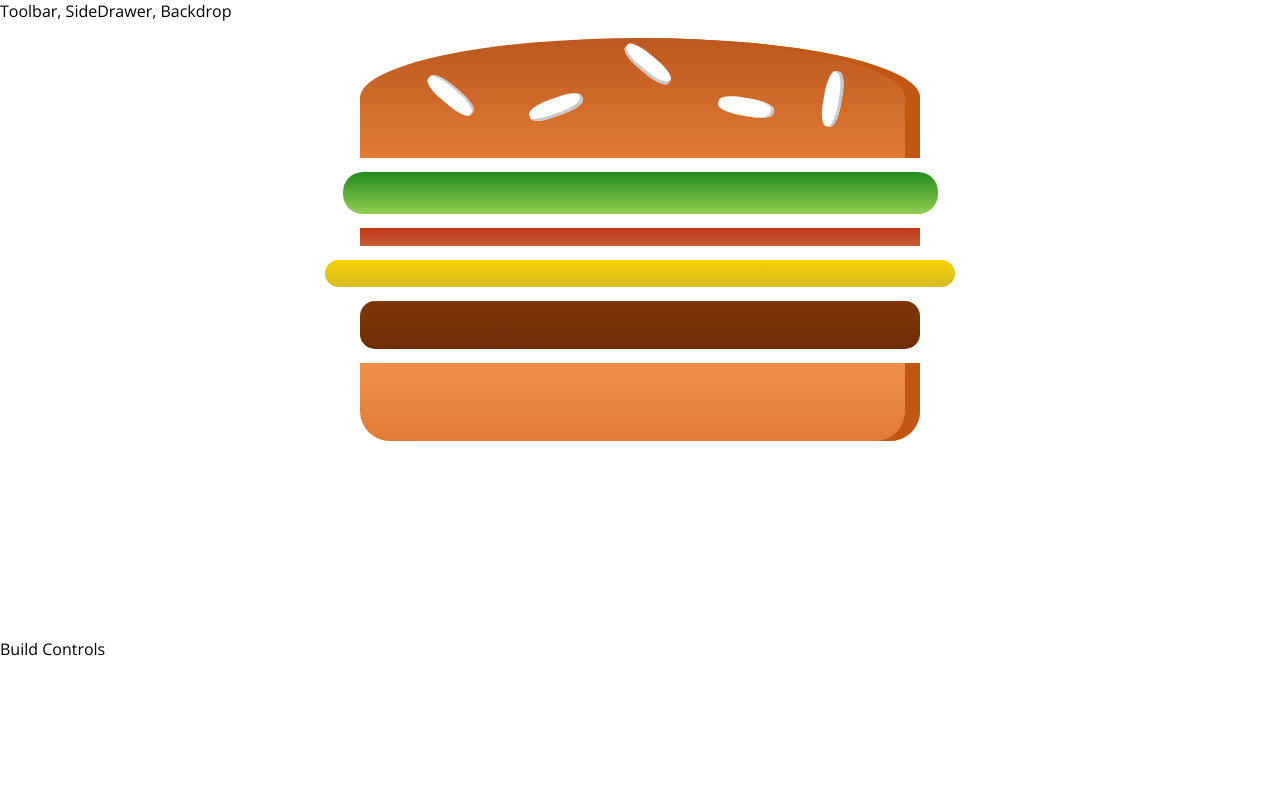
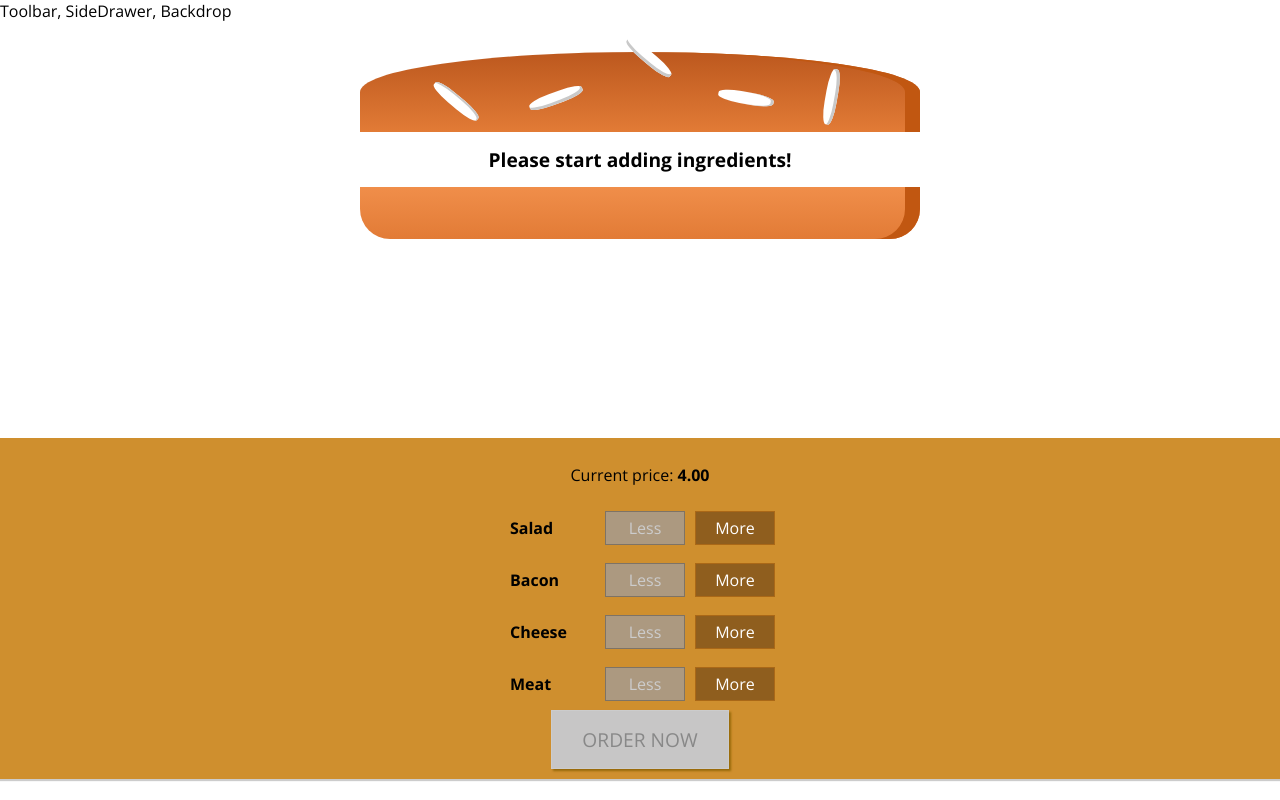
Before and after one commit to rodolfolcrm/burger-builder, a React app: page / in a window 1280 px wide. Built offline with nearby package versions, Linux system fonts and the light colour scheme.

Commit message:
Burger Component new features.

```diff
--- /dev/null
+++ b/src/components/Burger/BuildControls/BuildControl/BuildControl.css
@@ -0,0 +1,56 @@
+.BuildControl {
+    display: flex;
+    justify-content: space-between;
+    align-items: center;
+    margin: 5px 0;
+}
+
+.BuildControl button {
+    display: block;
+    font: inherit;
+    padding: 5px;
+    margin: 0 5px;
+    width: 80px;
+    border: 1px solid #AA6817;
+    cursor: pointer;
+    outline: none;
+}
+
+.BuildControl button:disabled {
+    background-color: #AC9980;
+    border: 1px solid #7E7365;
+    color: #ccc;
+    cursor: default;
+}
+
+.BuildControl button:hover:disabled {
+    background-color: #AC9980;
+    color: #ccc;
+    cursor: not-allowed;
+}
+
+.Label {
+    padding: 10px;
+    font-weight: bold;
+    width: 80px;
+}
+
+.BuildControl .Less {
+    background-color: #D39952;
+    color: white;
+}
+
+.BuildControl .More {
+    background-color: #8F5E1E;
+    color: white;
+}
+
+.BuildControl .Less:hover, .BuildControl .Less:active {
+    background-color: #DAA972;
+    color: white;
+}
+
+.BuildControl .More:hover,.BuildControl .More:active {
+    background-color: #99703F;
+    color: white;
+}
--- /dev/null
+++ b/src/components/Burger/BuildControls/BuildControl/BuildControl.js
@@ -0,0 +1,13 @@
+import React from 'react';
+
+import classes from './BuildControl.css';
+
+const buildControl = (props) => (
+    <div className={classes.BuildControl}>
+        <div className={classes.Label}>{props.label}</div>
+        <button className={classes.Less} onClick={props.removed} disabled={props.disabled}>Less</button>
+        <button className={classes.More} onClick={props.added}>More</button>
+    </div>
+);
+
+export default buildControl;
--- /dev/null
+++ b/src/components/Burger/BuildControls/BuildControls.css
@@ -0,0 +1,52 @@
+.BuildControls{
+    width: 100%;
+    background-color: #CF8F2E;
+    display: flex;
+    flex-flow: column;
+    align-items: center;
+    box-shadow: 0 2px 1px #ccc;
+    margin: auto;
+    padding: 10px 0;
+}
+
+
+.OrderButton {
+    background-color: #DAD735;
+    outline: none;
+    cursor: pointer;
+    border: 1px solid #966909;
+    color: #966909;
+    font-family: inherit;
+    font-size: 1.2em;
+    padding: 15px 30px;
+    box-shadow: 2px 2px 2px #966909;
+}
+
+.OrderButton:hover, .OrderButton:active {
+    background-color: #A0DB41;
+    border: 1px solid #966909;
+    color: #966909;
+}
+
+.OrderButton:disabled {
+    background-color: #C7C6C6;
+    cursor: not-allowed;
+    border: 1px solid #ccc;
+    color: #888888;
+}
+
+.OrderButton:not(:disabled) {
+    animation: enable 0.3s linear;
+}
+
+@keyframes enable {
+    0% {
+        transform: scale(1);
+    }
+    60% {
+        transform: scale(1.1);
+    }
+    100% {
+        transform: scale(1);
+    }
+}
--- /dev/null
+++ b/src/components/Burger/BuildControls/BuildControls.js
@@ -0,0 +1,31 @@
+import React from 'react';
+
+import BuildControl from './BuildControl/BuildControl';
+import classes from './BuildControls.css';
+
+const controls = [
+    {label: 'Salad', type: 'salad'},
+    {label: 'Bacon', type: 'bacon'},
+    {label: 'Cheese', type: 'cheese'},
+    {label: 'Meat', type: 'meat'}
+];
+
+const buildControls = (props) => (
+    <div className={classes.BuildControls}>
+        <p>Current price: <strong>{props.price.toFixed(2)}</strong></p>
+        {controls.map(c => (
+            <BuildControl
+                key={c.label}
+                label={c.label}
+                added={() => props.ingredientAdded(c.type)}
+                removed={() => props.ingredientRemoved(c.type)}
+                disabled={props.disabled[c.type]}/>
+        ))}
+        <button
+            disabled={!props.purchasable}
+            className={classes.OrderButton}
+            onClick={props.purchase}>ORDER NOW</button>
+    </div>
+);
+
+export default buildControls;
--- a/src/components/Burger/Burger.css
+++ b/src/components/Burger/Burger.css
@@ -2,7 +2,7 @@
     width: 100%;
     margin: auto;
     height: 250px;
-    /*overflow: scroll;*/
+    overflow: scroll;
     text-align: center;
     font-weight: bold;
     font-size: 1.2rem;
@@ -25,6 +25,6 @@
 @media (min-width: 1000px) and (min-height: 700px) {
     .Burger {
         width: 700px;
-        height: 600px;
+        height: 400px;
     }
 }
--- a/src/components/Burger/Burger.js
+++ b/src/components/Burger/Burger.js
@@ -4,13 +4,25 @@ import classes from './Burger.css';
 import BurgerIngredient from './BurgerIngredient/BurgerIngredient';
 
 const burger = (props) => {
+    let transformedIngredients = Object.keys(props.ingredients)
+        .map(igKey => {
+            return [...Array(props.ingredients[igKey])].map((_, i) => {
+                return <BurgerIngredient key={igKey + i} type={igKey}/>
+            });
+        })
+        .reduce((arr, el) => {
+            return arr.concat(el);
+        }, []);
+
+    if(transformedIngredients.length === 0){
+        transformedIngredients = 'Please start adding ingredients!'
+    }
+
+
     return (
         <div className={classes.Burger}>
             <BurgerIngredient type={"bread-top"}/>
-            <BurgerIngredient type={"salad"}/>
-            <BurgerIngredient type={"bacon"}/>
-            <BurgerIngredient type={"cheese"}/>
-            <BurgerIngredient type={"meat"}/>
+            {transformedIngredients}
             <BurgerIngredient type={"bread-bottom"}/>
         </div>
     );
--- /dev/null
+++ b/src/components/Burger/OrderSummary/OrderSummary.js
@@ -0,0 +1,22 @@
+import React from 'react';
+
+import Aux from '../../../hoc/Auxiliary';
+
+const orderSummary = (props) => {
+    const ingredientSumary = Object.keys(props.ingredients)
+        .map(igKey=>{
+            return <li key={igKey}><span style={{textTransform: 'capitalize'}}>{igKey}</span>: {props.ingredients[igKey]}</li>;
+        });
+    return (
+        <Aux>
+            <h3>Your Order</h3>
+            <p>A delicious burger with the following ingredients:</p>
+            <ul>
+                {ingredientSumary}
+            </ul>
+            <p>Continue to Checkout?</p>
+        </Aux>
+    );
+};
+
+export default orderSummary;
--- /dev/null
+++ b/src/components/UI/Modal/Modal.css
@@ -0,0 +1,20 @@
+.Modal {
+    position: fixed;
+    z-index: 500;
+    background-color: white;
+    width: 70%;
+    border: 1px solid #ccc;
+    box-shadow: 1px 1px 1px black;
+    padding: 16px;
+    left: 15%;
+    top: 30%;
+    box-sizing: border-box;
+    transition: all 0.3s ease-out;
+}
+
+@media (min-width: 600px) {
+    .Modal {
+        width: 500px;
+        left: calc(50% - 250px);
+    }
+}
--- /dev/null
+++ b/src/components/UI/Modal/Modal.js
@@ -0,0 +1,15 @@
+import React from 'react';
+
+import classes from './Modal.css';
+
+const modal = (props) => (
+    <div className={classes.Modal}
+        style={{
+            transform: props.show ? 'translateY(0)' : 'translateY(-100vh)',
+            opacity: props.show ? '1' : '0'
+        }}>
+        {props.children}
+    </div>
+);
+
+export default modal;
--- a/src/containers/BurgerBuilder/BurgerBuilder.js
+++ b/src/containers/BurgerBuilder/BurgerBuilder.js
@@ -2,18 +2,95 @@ import React, {Component} from 'react';
 
 import Aux from '../../hoc/Auxiliary';
 
-import Burger from '../../components/Burger/Burger'
+import Burger from '../../components/Burger/Burger';
+import BuildControls from '../../components/Burger/BuildControls/BuildControls';
+import Modal from '../../components/UI/Modal/Modal';
+import OrderSumamary from '../../components/Burger/OrderSummary/OrderSummary';
+
+const INGREDIENT_PRICES = {
+    salad: 0.5,
+    cheese: 0.4,
+    meat: 1.3,
+    bacon: 0.7
+};
 
 class BurgerBuilder extends Component {
 
+    state = {
+        ingredients: {
+            salad: 0,
+            bacon: 0,
+            cheese: 0,
+            meat: 0
+        },
+        totalPrice: 4,
+        purchasable: false,
+        purchasing: false
+    };
+
+    addIngredientHandler = (type) => {
+        this.updateIngredients(type, 1);
+    }
+
+    removeIngredientHandler = (type) => {
+        this.updateIngredients(type, -1);
+    }
+
+    updateIngredients = (type, count) => {
+        const oldCount = this.state.ingredients[type];
+        const updatedCount = oldCount + count;
+        if (updatedCount >= 0) {
+            const updatedIngredients = {...this.state.ingredients};
+            updatedIngredients[type] = updatedCount;
+            const priceAddition = INGREDIENT_PRICES[type];
+            const oldPrice = this.state.totalPrice;
+            const newPrice = oldPrice + (priceAddition * count);
+            this.setState({ingredients: updatedIngredients, totalPrice: newPrice});
+            this.updatePurchaseState(updatedIngredients);
+        }
+    }
+
+    updatePurchaseState = (updatedIngredients) => {
+        const sum = Object.keys(updatedIngredients)
+            .map(igKey => {
+                return updatedIngredients[igKey];
+            })
+            .reduce((sum, el) => {
+                return sum + el;
+            }, 0)
+
+        this.setState({purchasable: sum > 0});
+    }
+
+    purchaseHandler = () => {
+        this.setState({purchasing: true})
+    }
+
     render() {
+        const disabledInfo = {
+            ...this.state.ingredients
+        };
+
+        for (let key in disabledInfo) {
+            disabledInfo[key] = disabledInfo[key] <= 0;
+        }
+
         return (
             <Aux>
+                <Modal show={this.state.purchasing}>
+                    <OrderSumamary ingredients={this.state.ingredients}/>
+                </Modal>
                 <div>
-                    <Burger/>
+                    <Burger ingredients={this.state.ingredients}/>
                 </div>
                 <div>
-                    Build Controls
+                    <BuildControls
+                        ingredientAdded={this.addIngredientHandler}
+                        ingredientRemoved={this.removeIngredientHandler}
+                        disabled={disabledInfo}
+                        price={this.state.totalPrice}
+                        purchasable={this.state.purchasable}
+                        purchase={this.purchaseHandler}/>
                 </div>
             </Aux>
         );
```
Also changed, not shown: src/components/UI/Backdrop/Backdrop.js (added, +7 -0 lines).
